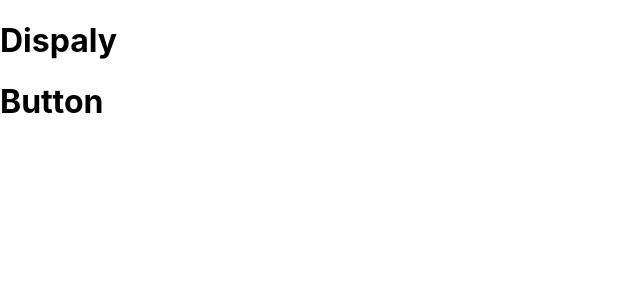
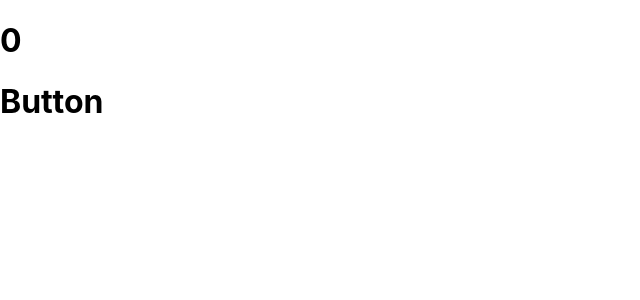
Before and after one commit to Div685/React-Calculator-app, a React (Create React App) app: page / in a window 1280 px wide. Shown: the top 300 px of the page, without its empty margins (0-640 px from the left). Built offline with nearby package versions, Linux system fonts and the light colour scheme.

Commit message:
update Display component

```diff
--- a/src/components/App.js
+++ b/src/components/App.js
@@ -5,7 +5,7 @@ import Display from './Display';
 function App() {
   return (
     <React.Fragment key="key">
-      <Display name="Dispaly" />
+      <Display />
       <ButtonPanel name="Button" />
     </React.Fragment>
   );
--- a/src/components/Display.js
+++ b/src/components/Display.js
@@ -4,17 +4,19 @@ import PropTypes from 'prop-types';
 
 class Display extends React.Component {
   render() {
-    const { name } = this.props;
+    const { result } = this.props;
     return (
       <div>
-        <h1>{ name }</h1>
+        <h1>{ result }</h1>
       </div>
     );
   }
 }
 
 Display.propTypes = {
-  name: PropTypes.string.isRequired,
+  result: PropTypes.string,
 };
 
+Display.defaultProps = { result: '0' };
+
 export default Display;
```
